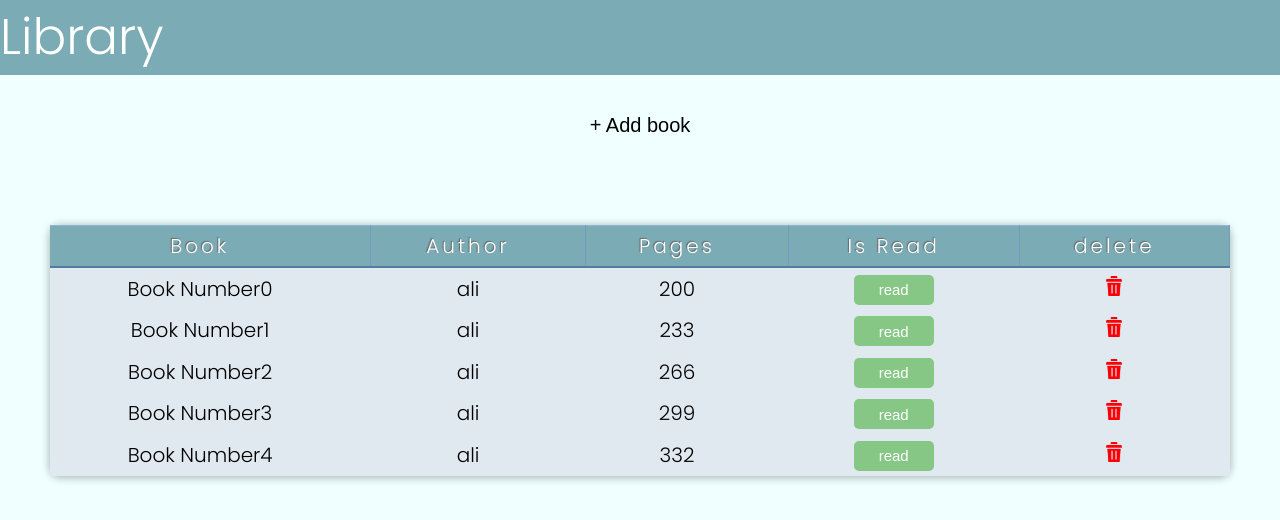
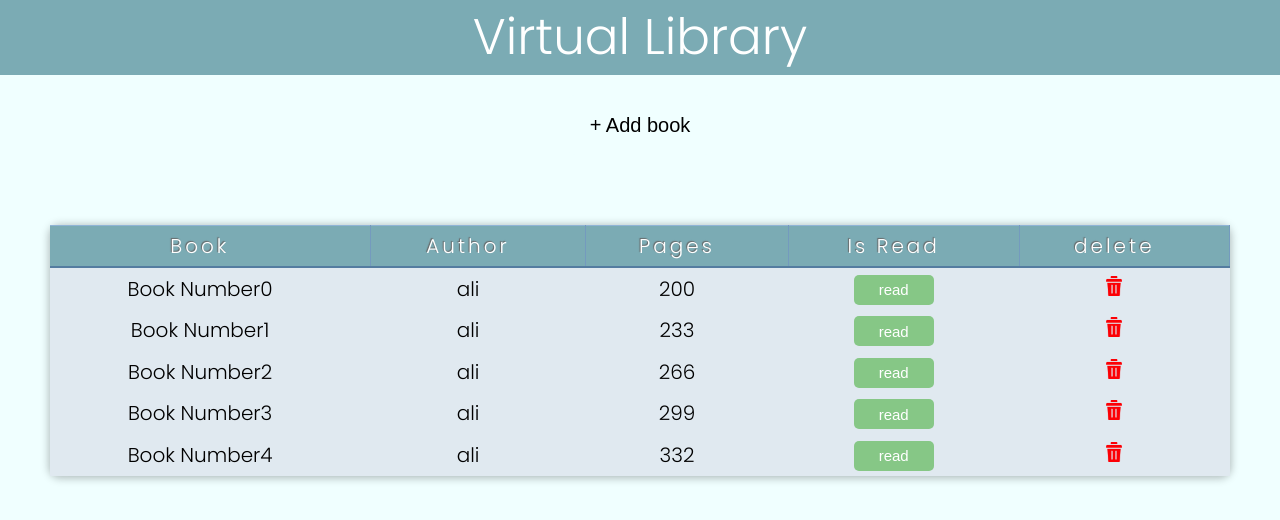
Before and after one commit to AliHussienabdo/virtual-library, a plain HTML site: page index.html in a window 1280 px wide. Drawn offline with Linux system fonts and the light colour scheme.

Commit message:
change the header view

```diff
--- a/index.html
+++ b/index.html
@@ -9,7 +9,7 @@
 <body>
 
     <div class="container">
-        <div class="header">Library</div>
+        <div class="header">Virtual Library</div>
         <div class="addBook-div"><button class="add-book-btn">+ Add book</button></div>
         <table>
             <tr class="first-row">
--- a/style.css
+++ b/style.css
@@ -28,6 +28,8 @@ body{
 .header{
     background-color: var(--dark-gray);
     grid-column: 1/-1;
+    align-items: center;
+    text-align: center;
     color: var(--white);
     font-size: var(--big-font-size);
     justify-content: center;
```
